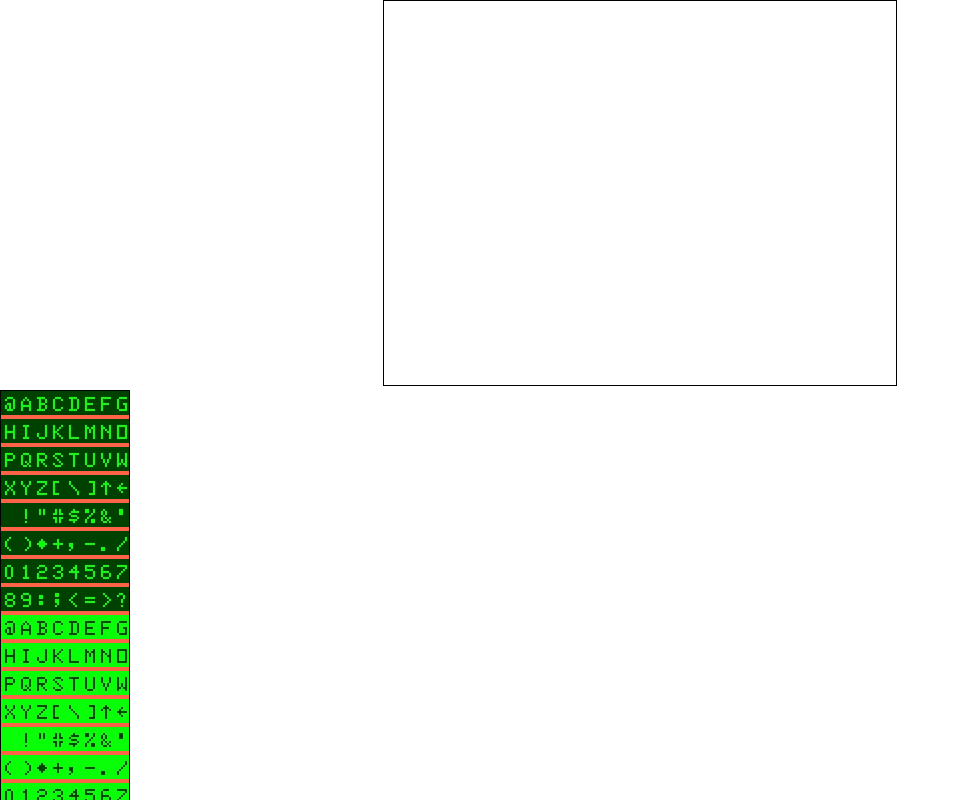
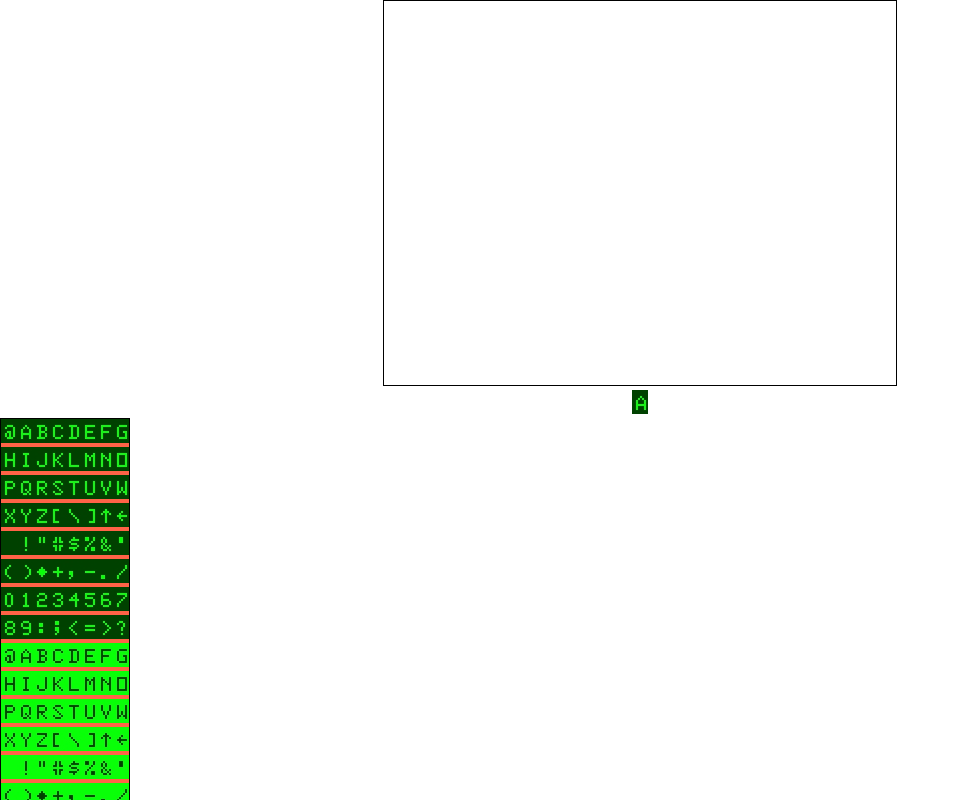
Before and after one commit to daftspaniel/sgeditrx, a React (Create React App) app: page / in a window 1280 px wide. Shown: the top 800 px of the page, without its empty margins (0-960 px from the left). Built offline with nearby package versions, Linux system fonts and the light colour scheme.

Commit message:
Initial redux work.

```diff
--- a/package.json
+++ b/package.json
@@ -8,7 +8,9 @@
     "@testing-library/user-event": "^7.2.1",
     "react": "^16.13.1",
     "react-dom": "^16.13.1",
-    "react-scripts": "3.4.1"
+    "react-redux": "^7.2.0",
+    "react-scripts": "3.4.1",
+    "redux": "^4.0.5"
   },
   "scripts": {
     "start": "react-scripts start",
--- a/src/App.js
+++ b/src/App.js
@@ -1,35 +1,41 @@
 import React from "react"
+import { useSelector } from "react-redux"
 import "./App.css"
 
 import Palette from "./Components/Palette"
+import CharacterSelection from "./Components/CharacterSelection"
 import { getCellDimensions } from "./Common/getCellDimensions"
 
 const App = () => {
+  const primaryCharacter = useSelector((state) => state.primaryCharacter)
   return (
     <div className="App">
       <canvas
         id="sgscreen"
         className="tcanvas"
-        onMouseDown={canvasClickHandler}
+        onMouseDown={(e) =>
+          canvasClickHandler(e, primaryCharacter)
+        }
         onMouseMove={mouseMoveHandler}
         width={512}
         height={384}
       ></canvas>
+      <CharacterSelection/>
       <Palette range={{ start: 0, end: 128 }} />
       <Palette range={{ start: 128, end: 256 }} />
     </div>
   )
 }
 
-const mouseMoveHandler = (e) =>{
+const mouseMoveHandler = (e) => {
   const rect = e.target.getBoundingClientRect()
   const mx = e.clientX - rect.left
   const my = e.clientY - rect.top
-  console.log('Moving',mx,my)
+  console.log("Moving", mx, my)
 }
 
-const canvasClickHandler = (e) => {
-  const b1 = document.getElementById("41")
+const canvasClickHandler = (e, primaryCharacter) => {
+  const b1 = document.getElementById(primaryCharacter)
   const canvas = document.getElementById("sgscreen")
   const context = canvas.getContext("2d")
   context.imageSmoothingEnabled = false
--- /dev/null
+++ b/src/Components/CharacterSelection.js
@@ -0,0 +1,20 @@
+import React from "react"
+
+import { useSelector } from "react-redux"
+
+const CharacterSelection = () => {
+  const primaryCharacter = useSelector((state) => state.primaryCharacter)
+  return (
+    <div>
+      <img
+        id={primaryCharacter}
+        alt={primaryCharacter}
+        key={primaryCharacter}
+        style={{ width: 16, height: 24 }}
+        src={`img/${parseInt(primaryCharacter).toString(16)}.jpg`}
+      />
+    </div>
+  )
+}
+
+export default CharacterSelection
--- a/src/Components/Palette.js
+++ b/src/Components/Palette.js
@@ -1,5 +1,6 @@
 import React from "react"
 import { getCellDimensions } from "../Common/getCellDimensions"
+import { setPrimaryChar} from "../State/ScreenActions"
 
 const Palette = (props) => {
   const { w, h } = getCellDimensions()
@@ -16,6 +17,7 @@ const Palette = (props) => {
           key={char}
           style={{width:w,height:h}}
           src={`img/${parseInt(char).toString(16)}.jpg`}
+          onClick={()=>setPrimaryChar(char)}
         />
       ))}
     </div>
--- /dev/null
+++ b/src/State/ScreenActions.js
@@ -0,0 +1,8 @@
+import {dispatch} from 'react-redux'
+export const SET_PRIMARY_CHAR = "SET_PRIMARY_CHAR"
+
+const _setPrimaryChar = (character) => {
+  return { type: SET_PRIMARY_CHAR, newCharacter: character }
+}
+
+export const setPrimaryChar = (character) => dispatch(_setPrimaryChar(character))
--- /dev/null
+++ b/src/State/ScreenReducer.js
@@ -0,0 +1,10 @@
+const initialState = { primaryCharacter: 1 }
+
+export const screenReducer = function (state = initialState, action) {
+  switch (action.type) {
+    case "SET_PRIMARY_CHAR":
+      return { ...state, primaryCharacter: action.newCharacter }
+    default:
+      return state
+  }
+}
--- a/src/index.js
+++ b/src/index.js
@@ -1,11 +1,18 @@
-import React from 'react'
-import ReactDOM from 'react-dom'
-import './index.css'
-import App from './App'
+import React from "react"
+import ReactDOM from "react-dom"
+import "./index.css"
+import App from "./App"
+import { createStore } from "redux"
+import { screenReducer } from "./State/ScreenReducer"
+import { Provider } from "react-redux"
+
+let store = createStore(screenReducer)
 
 ReactDOM.render(
   <React.StrictMode>
-    <App />
+    <Provider store={store}>
+      <App />
+    </Provider>
   </React.StrictMode>,
-  document.getElementById('root')
+  document.getElementById("root")
 )
```
Also changed, not shown: 1 other file (tests, documents, lock files or other folders).
